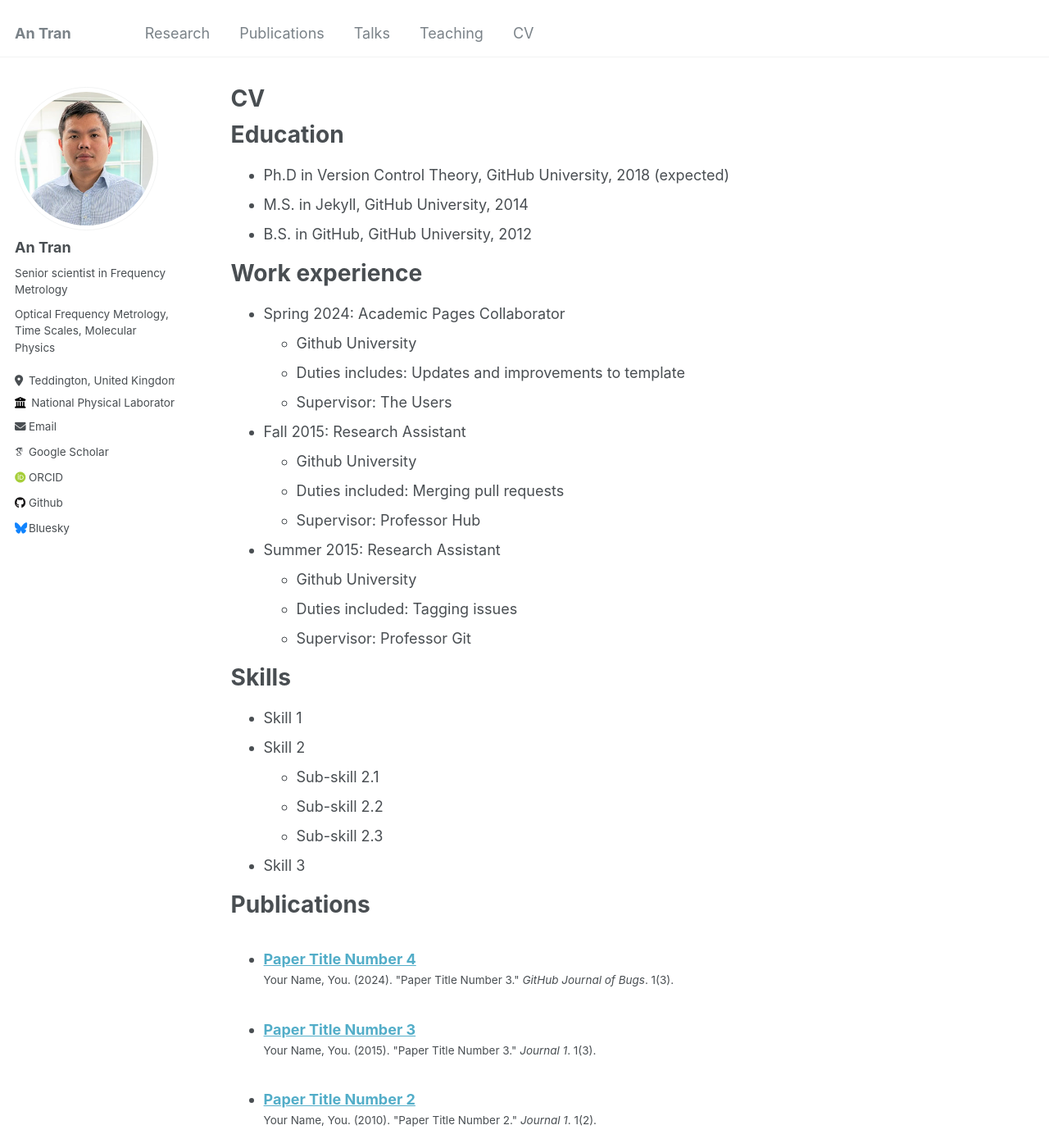
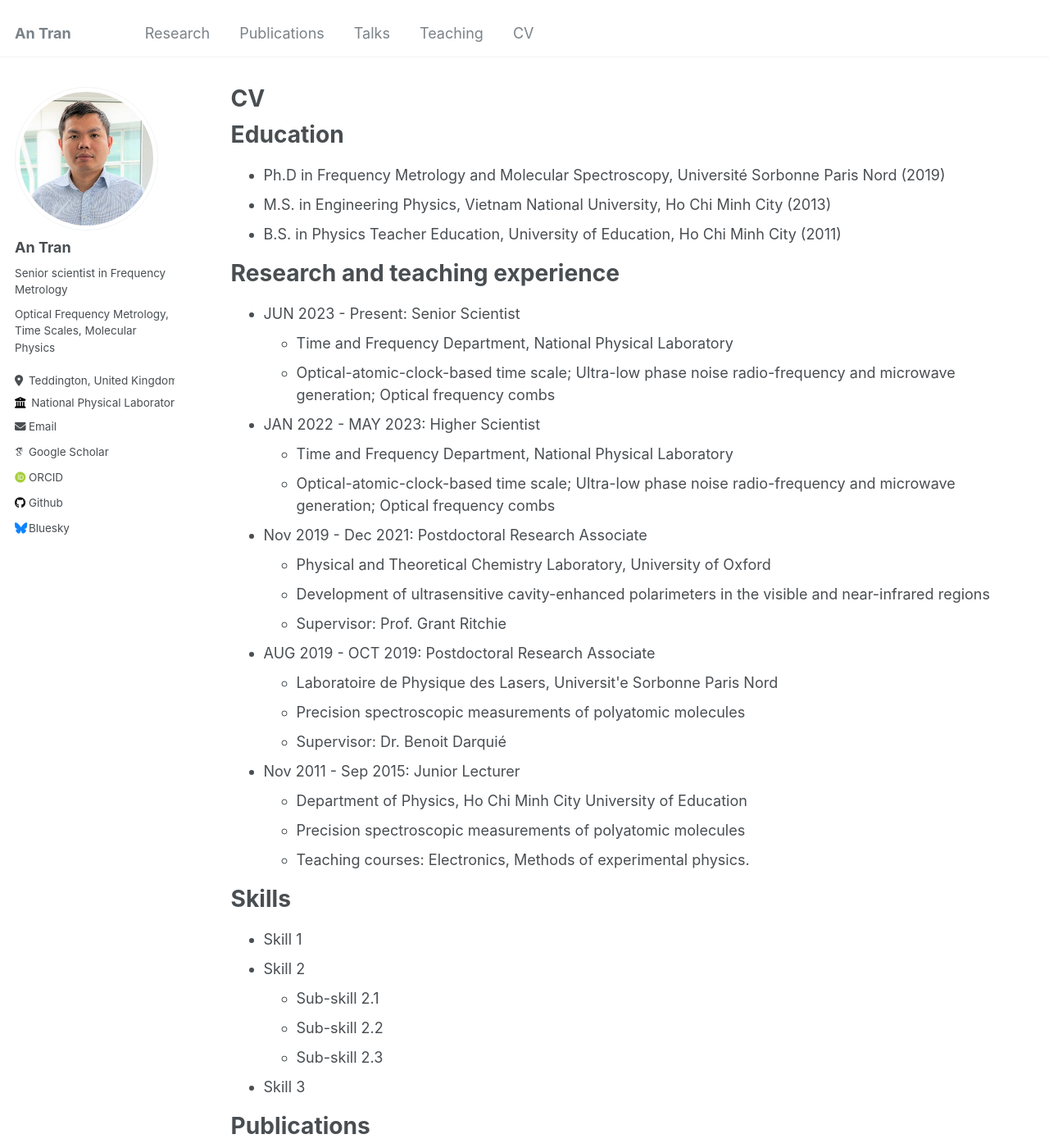
Before and after one commit to antran-phys/antran-phys.github.io, a Jekyll site: the page built from _pages/cv.md, in a window 1280 px wide and 1400 px high. Shown: the whole window at 82% size. Built offline with Jekyll 4.4.1, drawn with Linux system fonts in a browser that asks for light colours; some web fonts are replaced; some of the changed text lies outside the part shown.

Commit message:
Update cv.md

```diff
--- a/_pages/cv.md
+++ b/_pages/cv.md
@@ -11,26 +11,30 @@ redirect_from:
 
 Education
 ======
-* Ph.D in Version Control Theory, GitHub University, 2018 (expected)
-* M.S. in Jekyll, GitHub University, 2014
-* B.S. in GitHub, GitHub University, 2012
+* Ph.D in Frequency Metrology and Molecular Spectroscopy, Université Sorbonne Paris Nord (2019)
+* M.S. in Engineering Physics,  Vietnam National University, Ho Chi Minh City (2013)
+* B.S. in Physics Teacher Education, University of Education, Ho Chi Minh City (2011)
 
-Work experience
+Research and teaching experience
 ======
-* Spring 2024: Academic Pages Collaborator
-  * Github University
-  * Duties includes: Updates and improvements to template
-  * Supervisor: The Users
-
-* Fall 2015: Research Assistant
-  * Github University
-  * Duties included: Merging pull requests
-  * Supervisor: Professor Hub
-
-* Summer 2015: Research Assistant
-  * Github University
-  * Duties included: Tagging issues
-  * Supervisor: Professor Git
+* JUN 2023 - Present: Senior Scientist
+  * Time and Frequency Department, National Physical Laboratory
+  * Optical-atomic-clock-based time scale; Ultra-low phase noise radio-frequency and microwave generation; Optical frequency combs
+* JAN 2022 - MAY 2023: Higher Scientist
+  * Time and Frequency Department, National Physical Laboratory
+  * Optical-atomic-clock-based time scale; Ultra-low phase noise radio-frequency and microwave generation; Optical frequency combs
+* Nov 2019 - Dec 2021: Postdoctoral Research Associate
+  * Physical and Theoretical Chemistry Laboratory, University of Oxford
+  * Development of ultrasensitive cavity-enhanced polarimeters in the visible and near-infrared regions
+  * Supervisor: Prof. Grant Ritchie
+* AUG 2019 - OCT 2019: Postdoctoral Research Associate
+  * Laboratoire de Physique des Lasers, Universit\'e Sorbonne Paris Nord
+  * Precision spectroscopic measurements of polyatomic molecules
+  * Supervisor: Dr. Benoit Darquié
+* Nov 2011 - Sep 2015: Junior Lecturer
+  * Department of Physics, Ho Chi Minh City University of Education
+  * Precision spectroscopic measurements of polyatomic molecules
+  * Teaching courses: Electronics, Methods of experimental physics.
 
 Skills
 ======
@@ -46,19 +50,3 @@ Publications
   <ul>{% for post in site.publications reversed %}
     {% include archive-single-cv.html %}
   {% endfor %}</ul>
-
-Talks
-======
-  <ul>{% for post in site.talks reversed %}
-    {% include archive-single-talk-cv.html  %}
-  {% endfor %}</ul>
-
-Teaching
-======
-  <ul>{% for post in site.teaching reversed %}
-    {% include archive-single-cv.html %}
-  {% endfor %}</ul>
-
-Service and leadership
-======
-* Currently signed in to 43 different slack teams
```
